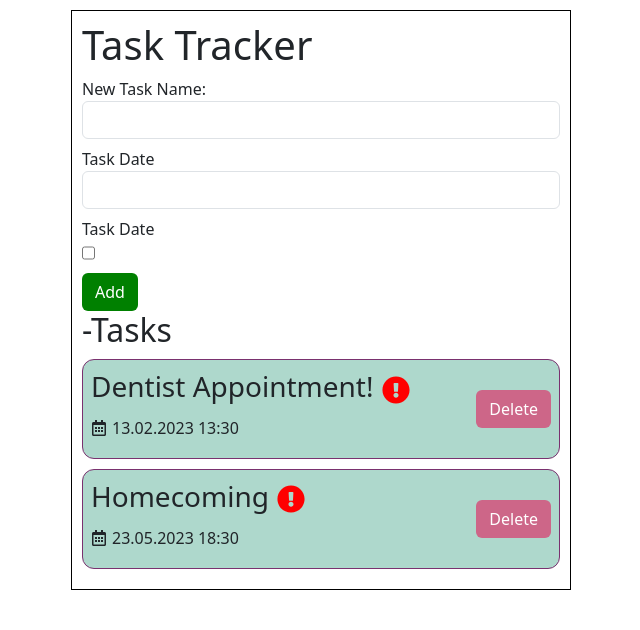
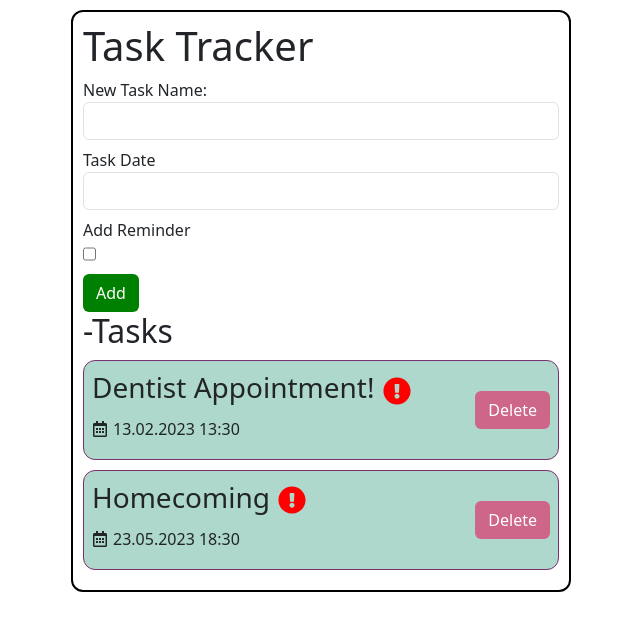
Before and after one commit to mitokande/to-do-react, a React (Create React App) app: page / in a window 1280 px wide. Shown: the top 630 px of the page, without its empty margins (319-959 px from the left). Built offline with nearby package versions, Linux system fonts and the light colour scheme.

Commit message:
css and typo changes

```diff
--- a/src/components/NewTask.js
+++ b/src/components/NewTask.js
@@ -22,7 +22,7 @@ export default function NewTask({ addTask }) {
                 <input className='form-control' onChange={(event) => setTaskDate(event.target.value)} />
             </div>
             <div className='form-group mb-2'>
-                <label>Task Date</label>
+                <label>Add Reminder</label>
                 <input type='checkbox' className='form-check' onChange={(event) => setReminder(event.target.checked)} />
             </div>
             <Button onClick={() => addTask(task)} title="Add" bgColor="green"></Button>
--- a/src/index.css
+++ b/src/index.css
@@ -13,11 +13,12 @@ code {
 }
 
 .main {
-  border: 1px solid black;
+  border: 2px solid black;
   margin: 10px auto;
   padding: 10px;
   max-width: 500px;
   min-height: 500px;
+  border-radius: 12px;
 }
 
 .header {
```
